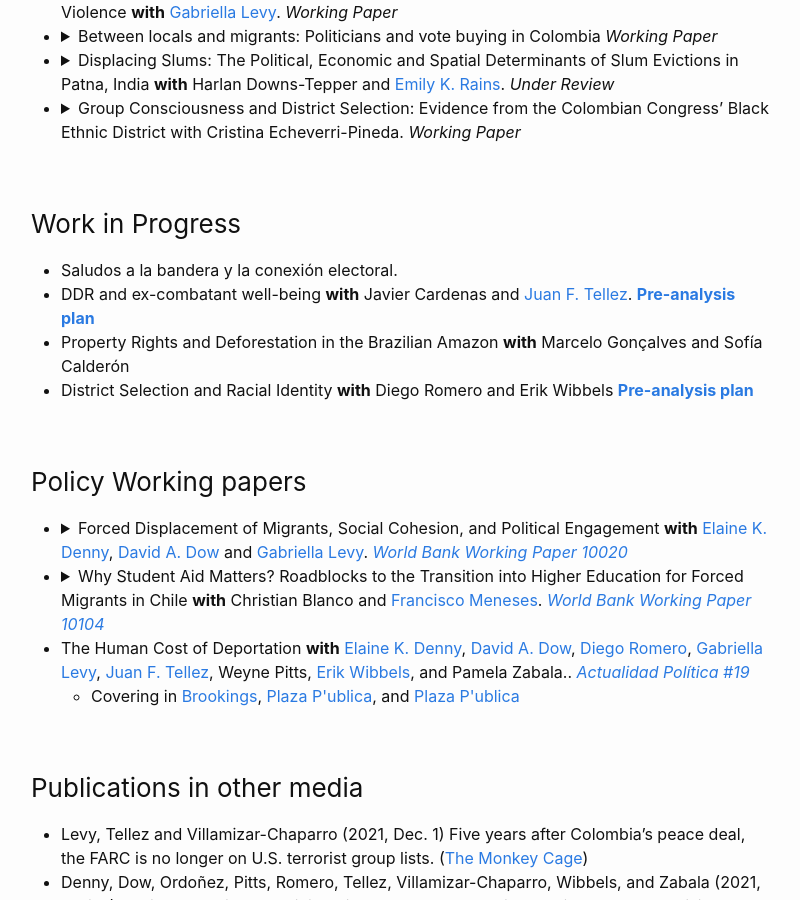
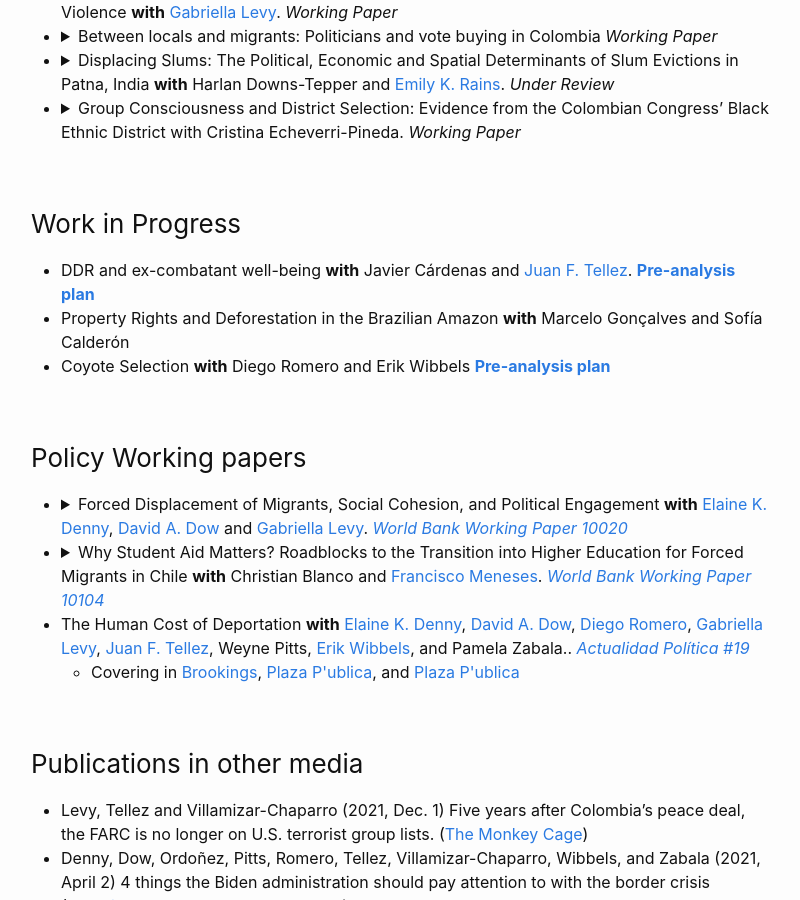
Before and after one commit to MateoVillamizarChaparro/MateoVillamizarChaparro.github.io, a Jekyll site: the page built from publications.md, in a window 1280 px wide and 900 px high, scrolled down 1305 px. Shown: the whole window, without its empty margins (239-1039 px from the left). Built offline with Jekyll 4.4.1, drawn with Linux system fonts in a browser that asks for light colours; our own code applies the rules of GitHub Pages for plain Markdown files.

Commit message:
Update publications.md

```diff
--- a/publications.md
+++ b/publications.md
@@ -86,10 +86,9 @@ Click on the arrows to access the abstracts.
 
 
 ### Work in Progress
-  - Saludos a la bandera y la conexión electoral.
-  - DDR and ex-combatant well-being **with** Javier Cardenas and [Juan F. Tellez](https://juanftellez.com/). [**Pre-analysis plan**](https://osf.io/e9p8t)
+  - DDR and ex-combatant well-being **with** Javier Cárdenas and [Juan F. Tellez](https://juanftellez.com/). [**Pre-analysis plan**](https://osf.io/e9p8t)
   - Property Rights and Deforestation in the Brazilian Amazon **with** Marcelo Gonçalves and Sofía Calderón
-  - District Selection and Racial Identity **with** Diego Romero and Erik Wibbels [**Pre-analysis plan**](https://osf.io/j3knm)
+  - Coyote Selection **with** Diego Romero and Erik Wibbels [**Pre-analysis plan**](https://osf.io/j3knm)
 
 ### Policy Working papers
 
```
